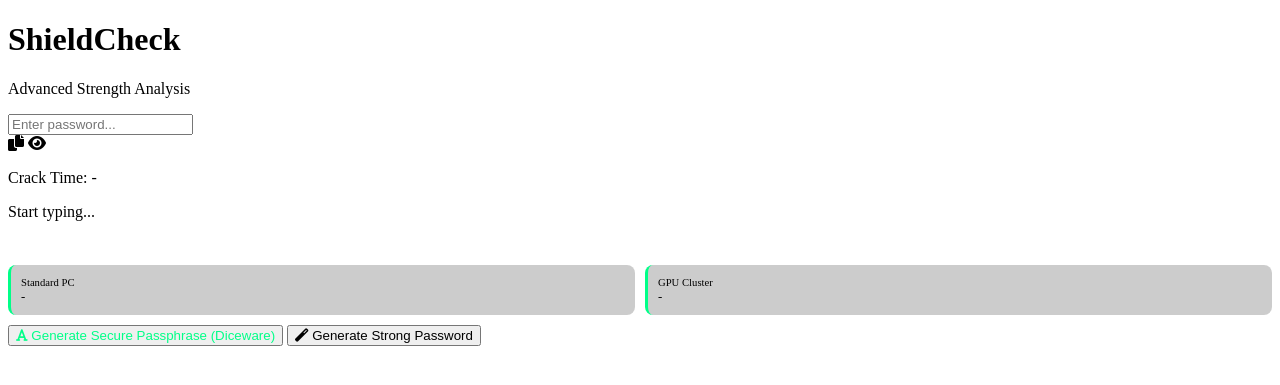
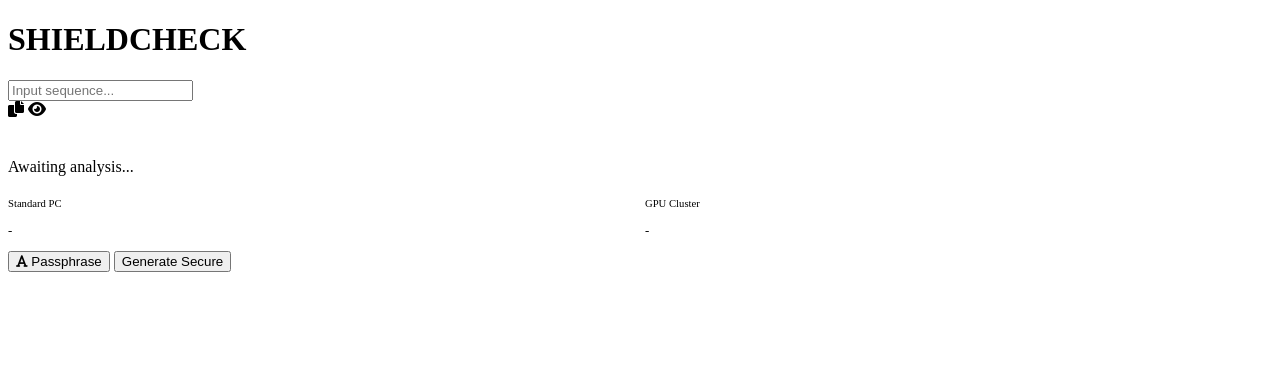
Before and after one commit to karthiksaianala07/Password-Strength-Analyser, a Flask app: page / in a window 1280 px wide. Shown: the top 385 px of the page. Run offline with Flask 3, Linux system fonts and the light colour scheme.

Commit message:
Update index.html

```diff
--- a/templates/index.html
+++ b/templates/index.html
@@ -2,64 +2,54 @@
 <html lang="en">
 <head>
     <meta charset="UTF-8">
-    <meta name="viewport" content="width=device-width, initial-scale=1.0">
-    <title>ShieldCheck | Password Analyzer</title>
+    <title>ShieldCheck Dashboard</title>
     <link rel="stylesheet" href="https://cdnjs.cloudflare.com/ajax/libs/font-awesome/6.0.0/css/all.min.css">
     <link rel="stylesheet" href="{{ url_for('static', filename='style.css') }}">
 </head>
 <body>
+    <div class="container">
         <div class="glass-card">
-        <h1>ShieldCheck</h1>
-        <p>Advanced Strength Analysis</p>
+            <header>
+                <h1>SHIELD<span>CHECK</span></h1>
+                <div id="entropy-display" style="display:none;">
+                    <span class="badge"><i class="fas fa-bolt"></i> <span id="entropy-val">0</span> bits</span>
+                </div>
+            </header>
 
-        <div class="input-group">
-            <input type="password" id="password" placeholder="Enter password...">
-            <div class="input-icons">
-                <i class="fas fa-copy" id="copyBtn" title="Copy to clipboard"></i>
+            <div class="input-wrapper">
+                <input type="password" id="password" placeholder="Input sequence...">
+                <div class="input-actions">
+                    <i class="fas fa-copy" id="copyBtn"></i>
                     <i class="fas fa-eye" id="togglePassword"></i>
                 </div>
             </div>
 
-        <div class="meter-container">
-            <div id="strength-bar"></div>
+            <div class="meter-segments">
+                <div class="segment"></div><div class="segment"></div><div class="segment"></div><div class="segment"></div><div class="segment"></div>
             </div>
 
-        <div class="stats">
-            <p id="time-label">Crack Time: -</p>
-            <p id="feedback-label">Start typing...</p>
-        </div>
-        <div id="entropy-display" style="display:none;">
-    <span class="entropy-badge"><i class="fas fa-microchip"></i> <span id="entropy-val">0 bits</span></span>
-</div>
-
-<div class="meter-segments">
-    <div class="segment"></div>
-    <div class="segment"></div>
-    <div class="segment"></div>
-    <div class="segment"></div>
-    <div class="segment"></div>
+            <div class="feedback-box">
+                <p id="feedback-main">Awaiting analysis...</p>
+                <ul id="suggestions-list"></ul>
             </div>
 
             <div class="comparison-grid">
-    <div class="comparison-item">
+                <div class="comp-card">
                     <small>Standard PC</small>
-        <div id="scen-fast">-</div>
+                    <p id="scen-pc">-</p>
                 </div>
-    <div class="comparison-item">
+                <div class="comp-card">
                     <small>GPU Cluster</small>
-        <div id="scen-gpu">-</div>
+                    <p id="scen-gpu">-</p>
                 </div>
             </div>
 
-<button id="dicewareBtn" class="text-btn" style="color:var(--primary-green); margin-top:10px;">
-    <i class="fas fa-font"></i> Generate Secure Passphrase (Diceware)
-</button>
-
-        <button id="generateBtn" class="secondary-btn">
-            <i class="fas fa-magic"></i> Generate Strong Password
-        </button>
+            <div class="btn-group">
+                <button id="dicewareBtn" class="sub-btn"><i class="fas fa-font"></i> Passphrase</button>
+                <button id="genBtn" class="main-btn">Generate Secure</button>
             </div>
-
+        </div>
+    </div>
     <script src="{{ url_for('static', filename='script.js') }}"></script>
 </body>
 </html>
```
Lines whose indentation alone changed are shown as unchanged.
